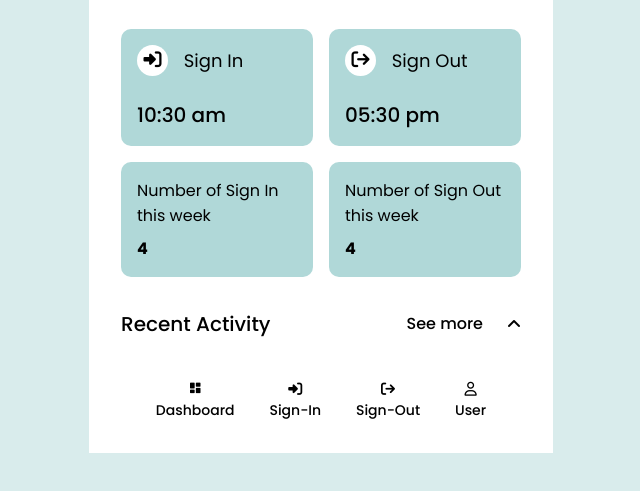
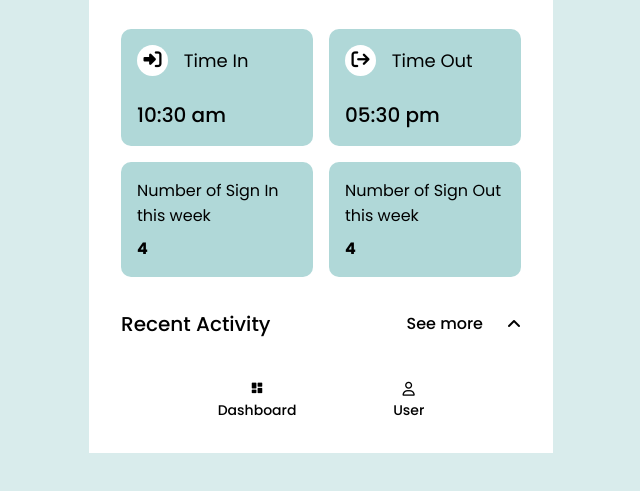
Before and after one commit to SixcoolZ/CLOCKIN-APP, a plain HTML site: page User/dashboard/dashboard.html in a window 1280 px wide. Shown: the part 127-618 px from the top of the page, without its empty margins (319-959 px from the left). Drawn offline with nearby package versions, Linux system fonts and the light colour scheme.

Commit message:
update on user dashboard

```diff
--- a/User/dashboard/dashboard.html
+++ b/User/dashboard/dashboard.html
@@ -26,14 +26,14 @@
                 <div class="user-content">
                     <div class="user-content1">
                         <i class="fa-solid fa-right-to-bracket"></i>
-                        <p>Sign In</p>
+                        <p>Time In</p>
                     </div>
                     <p id="content1-time">10:30 am</p>
                 </div>
                 <div class="user-content">
                     <div class="user-content2">
                         <i class="fa-solid fa-arrow-right-from-bracket"></i>
-                        <p>Sign Out</p>
+                        <p>Time Out</p>
                     </div>
                     <p id="content1-time">05:30 pm</p>
                 </div>
@@ -58,14 +58,6 @@
                     <i class='bx bxs-dashboard'></i>
                     <p>Dashboard</p>
                 </div>
-                <div class="user-signin">
-                    <i class="fa-solid fa-right-to-bracket"></i>
-                    <p>Sign-In</p>
-                </div>
-                <div class="user-signout">
-                    <i class="fa-solid fa-arrow-right-from-bracket"></i>
-                    <p>Sign-Out</p>
-                </div>
                 <div class="user-profile">
                     <i class="fa-regular fa-user"></i>
                     <p>User</p>
```
